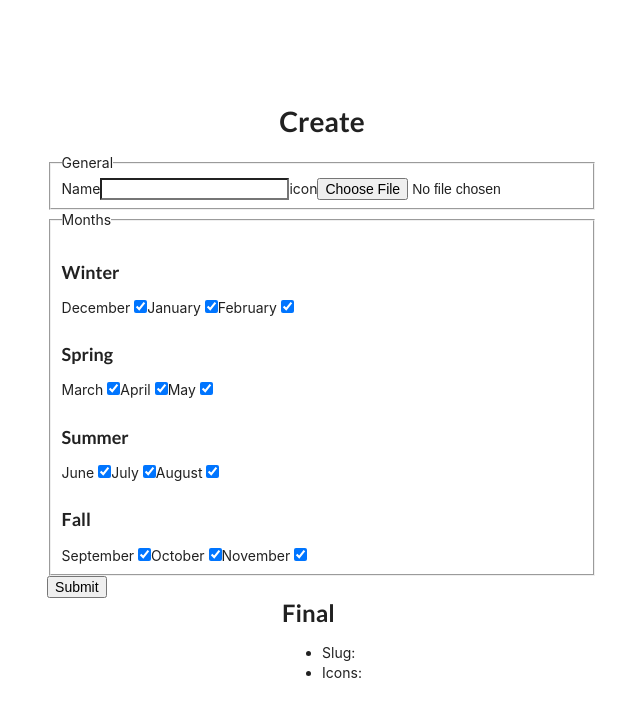
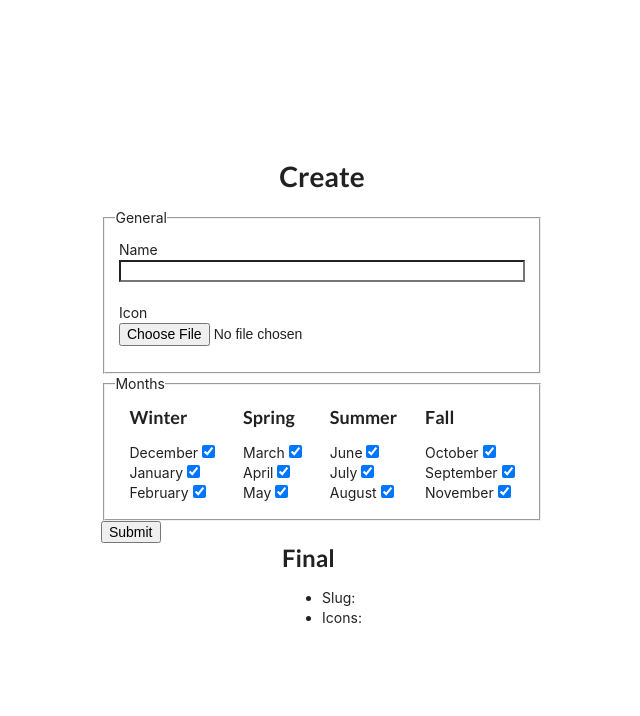
Before and after one commit to CecilieMariendal/greens, a Next.js app: page /admin/create in a window 1280 px wide. Shown: the top 716 px of the page, without its empty margins (318-958 px from the left). Built offline with nearby package versions, Linux system fonts and the light colour scheme; no server answers; the database is empty.

Commit message:
Wip create

```diff
--- a/pages/admin/create.js
+++ b/pages/admin/create.js
@@ -1,9 +1,8 @@
 import Head from 'next/head'
-import Link from 'next/link'
 import {useState} from 'react'
-import toast from 'react-hot-toast';
-import kebabCase from 'lodash.kebabcase';
-import styles from '@styles/Admin.module.css'
+import toast from 'react-hot-toast'
+import kebabCase from 'lodash.kebabcase'
+import styles from '@styles/Edit.module.css'
 import {firestore, docToJson} from '@lib/firebase'
 
 
@@ -83,35 +82,49 @@ export default function Create(data) {
                 <fieldset>
                     <legend>General</legend>
 
-                    <label htmlFor="name">Name</label>
+                    <label htmlFor="name" className={styles.inputField}>
+                        Name
                         <input type="text" name="name" value={name} onChange={changeName}/>
+                        <span></span>
+                    </label>
 
-                    <label htmlFor="icon">icon</label>
+                    <label htmlFor="icon" className={styles.inputField}>
+                        Icon
                         <input type="file" name="icon" onChange={changeIcon}/>
+                        <span></span>
+                    </label>
                 </fieldset>
 
-                <fieldset>
+                <fieldset className={styles.fieldset}>
                     <legend>Months</legend>
 
+                    <div>
                         <h3>Winter</h3>
-                    <label className={styles.checkbox}>December <input type="checkbox" value="12" checked={months.includes(12)} onChange={changemonth}/></label>
-                    <label className={styles.checkbox}>January <input type="checkbox" value="1" checked={months.includes(1)} onChange={changemonth}/></label>
-                    <label className={styles.checkbox}>February <input type="checkbox" value="2" checked={months.includes(2)} onChange={changemonth}/></label>
+                        <label>December <input type="checkbox" value="12" checked={months.includes(12)} onChange={changemonth}/></label>
+                        <label>January <input type="checkbox" value="1" checked={months.includes(1)} onChange={changemonth}/></label>
+                        <label>February <input type="checkbox" value="2" checked={months.includes(2)} onChange={changemonth}/></label>
+                    </div>
 
+                    <div>
                         <h3>Spring</h3>
-                    <label className={styles.checkbox}>March <input type="checkbox" value="3" checked={months.includes(3)} onChange={changemonth}/></label>
-                    <label className={styles.checkbox}>April <input type="checkbox" value="4" checked={months.includes(4)} onChange={changemonth}/></label>
-                    <label className={styles.checkbox}>May <input type="checkbox" value="5" checked={months.includes(5)} onChange={changemonth}/></label>
+                        <label >March <input type="checkbox" value="3" checked={months.includes(3)} onChange={changemonth}/></label>
+                        <label>April <input type="checkbox" value="4" checked={months.includes(4)} onChange={changemonth}/></label>
+                        <label>May <input type="checkbox" value="5" checked={months.includes(5)} onChange={changemonth}/></label>
+                    </div>
 
+                    <div>
                         <h3>Summer</h3>
-                    <label className={styles.checkbox}>June <input type="checkbox" value="6" checked={months.includes(6)} onChange={changemonth}/></label>
-                    <label className={styles.checkbox}>July <input type="checkbox" value="7" checked={months.includes(7)} onChange={changemonth}/></label>
-                    <label className={styles.checkbox}>August <input type="checkbox" value="8" checked={months.includes(8)} onChange={changemonth}/></label>
+                        <label>June <input type="checkbox" value="6" checked={months.includes(6)} onChange={changemonth}/></label>
+                        <label>July <input type="checkbox" value="7" checked={months.includes(7)} onChange={changemonth}/></label>
+                        <label>August <input type="checkbox" value="8" checked={months.includes(8)} onChange={changemonth}/></label>
+                    </div>
 
+                    <div>
                         <h3>Fall</h3>
-                    <label className={styles.checkbox}>September <input type="checkbox" value="9" checked={months.includes(9)} onChange={changemonth}/></label>
-                    <label className={styles.checkbox}>October <input type="checkbox" value="10" checked={months.includes(10)} onChange={changemonth}/></label>
-                    <label className={styles.checkbox}>November <input type="checkbox" value="11" checked={months.includes(11)} onChange={changemonth}/></label>
+                        <label>October <input type="checkbox" value="10" checked={months.includes(10)} onChange={changemonth}/></label>
+                        <label>September <input type="checkbox" value="9" checked={months.includes(9)} onChange={changemonth}/></label>
+                        <label>November <input type="checkbox" value="11" checked={months.includes(11)} onChange={changemonth}/></label>
+                    </div>
                 </fieldset>
 
                 <button type="submit">Submit</button>
--- /dev/null
+++ b/styles/Edit.module.css
@@ -0,0 +1,29 @@
+.container {
+    min-height: 100vh;
+    padding: 0 1rem;
+    display: flex;
+    flex-direction: column;
+    justify-content: center;
+    align-items: center;
+}
+
+.fieldset {
+    display: flex;
+}
+
+
+.fieldset div {
+    padding: 0.5rem 1rem;
+}
+
+.fieldset label {
+    display: block;
+}
+
+.inputField {
+    display: flex;
+    flex-direction: column;
+    margin: 0.25rem 0 1rem;
+    padding: 0.25rem;
+    border-color: grey;
+}
```
Lines whose indentation alone changed are shown as unchanged.
